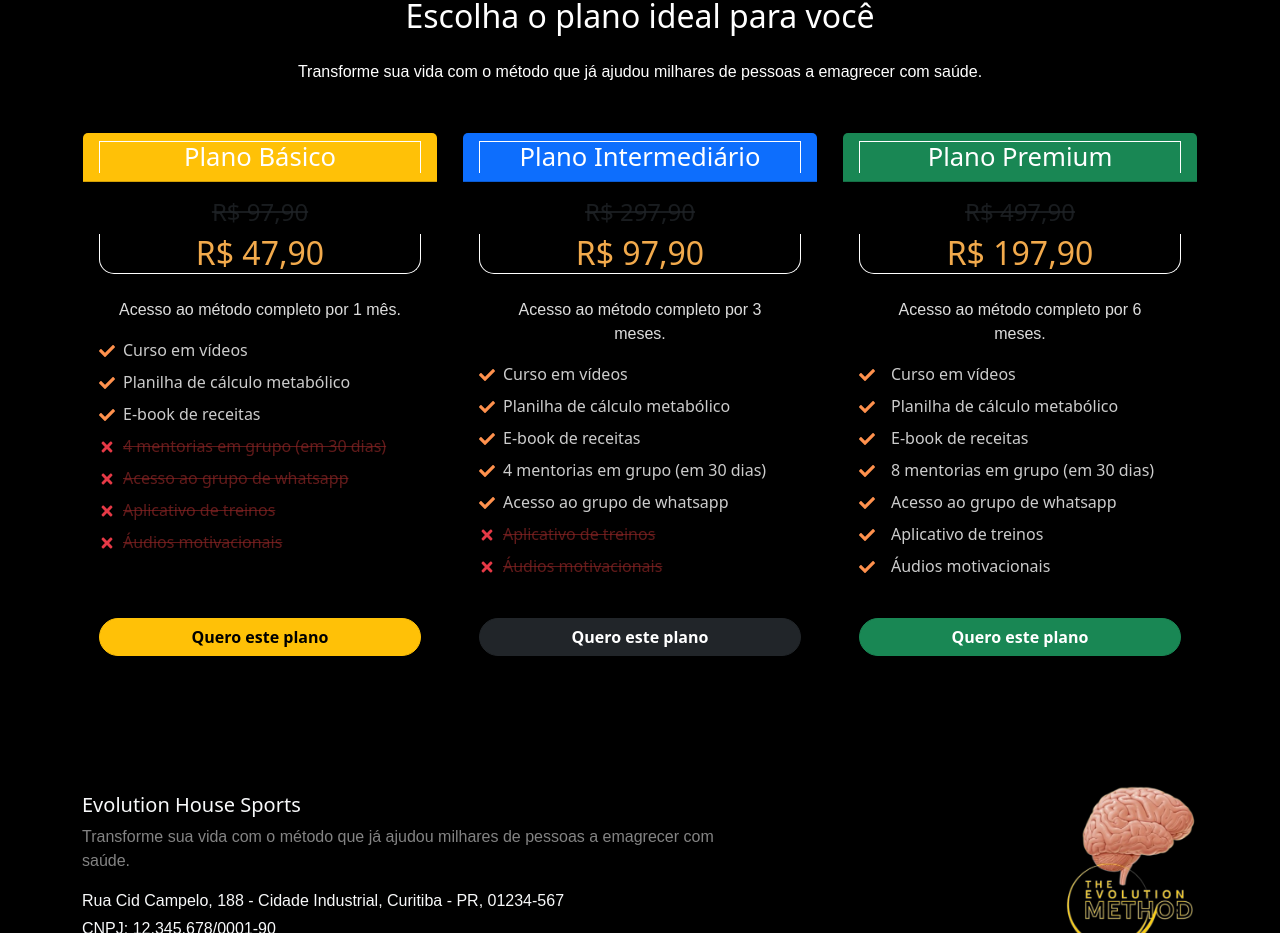
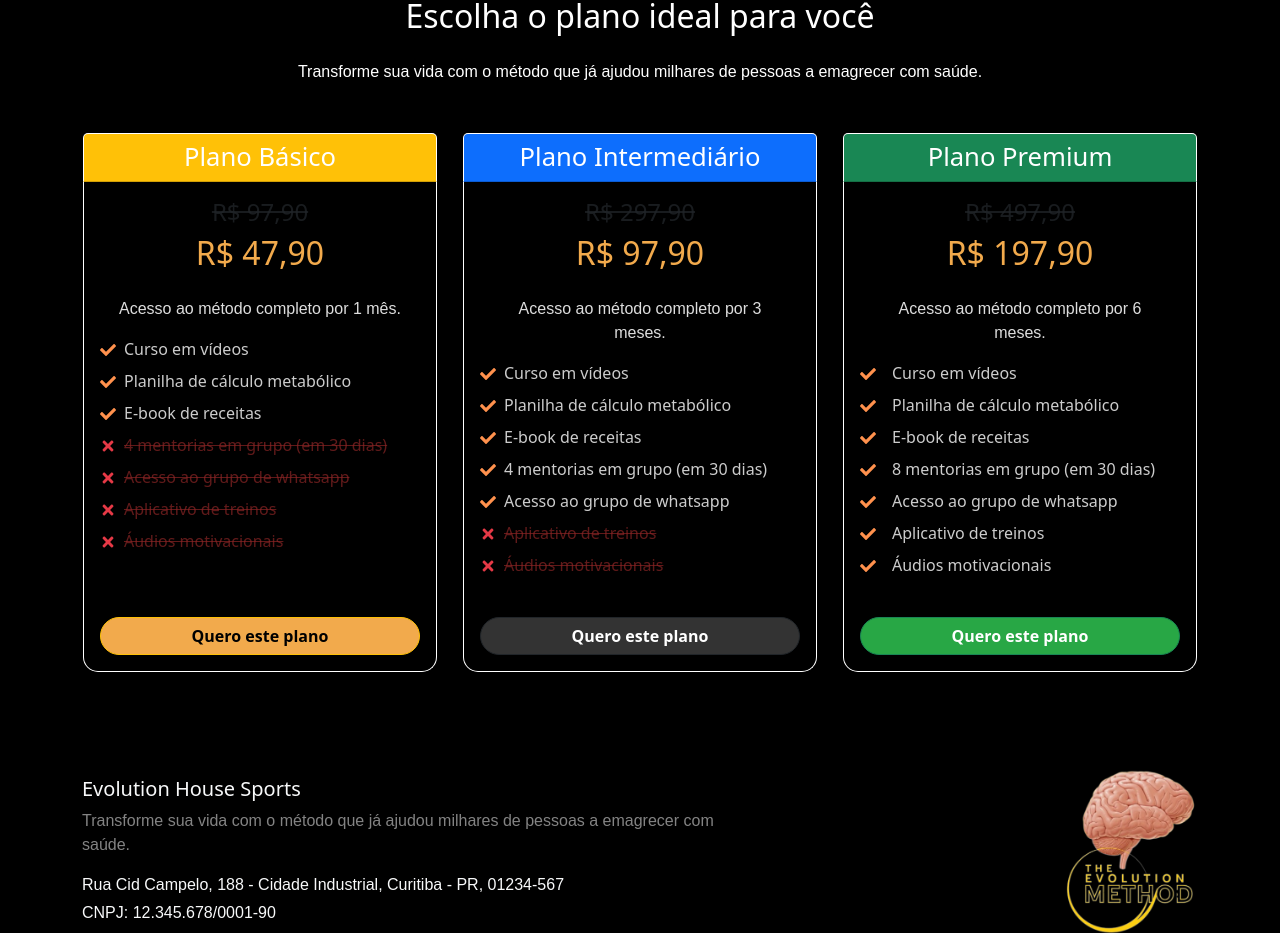
Before and after one commit to Yasminlino/landing-page-vendas, a React (Create React App) app: page / in a window 1280 px wide. Shown: the part 6675-7608 px from the top of the page. Built offline with nearby package versions, Linux system fonts and the light colour scheme; a web font is replaced by a local one.

Commit message:
Ajuste layout border de preço

```diff
--- a/src/components/Secoes/Preco/Preco.css
+++ b/src/components/Secoes/Preco/Preco.css
@@ -20,6 +20,9 @@
 .card-header > h3 {
     font-size: 1.6rem;
     color: #fff;
+}
+
+.card-header {
     border-block-start: 1px solid white;
     border-left: 1px solid white;
     border-right: 1px solid white;
@@ -31,11 +34,6 @@
 .card-body > h3 {
     font-size: 2rem;
     color: #f2aa4c;
-    border-bottom: 1px solid white;
-    border-left: 1px solid white;
-    border-right: 1px solid white;
-    border-radius: 0 0 15px 15px;
-    border-radius: 0 0 15px 15px;
 }
 
 .card-body > p {
@@ -53,7 +51,11 @@
 }
 
 .card-body{
-    margin-bottom: 1rem ;
+    border-bottom: 1px solid white;
+    border-left: 1px solid white;
+    border-right: 1px solid white;
+    border-radius: 0 0 15px 15px;
+    border-radius: 0 0 15px 15px;
 }
 
 .btn {
@@ -64,18 +66,18 @@
 }
 
 .btn-warning {
-    background-color: #f2aa4c;
+    background-color: #f2aa4c!important;
     color: #000;
     border: none;
 }
 
 .btn-warning:hover {
-    background-color: #d18e32;
+    background-color: #d18e32!important;
     color: #000;
 }
 
 .btn-dark {
-    background-color: #333;
+    background-color: #333!important;
     color: #fff;
     border: none;
 }
@@ -85,7 +87,7 @@
 }
 
 .btn-success {
-    background-color: #28a745;
+    background-color: #28a745!important;
     color: #fff;
     border: none;
 }
```
